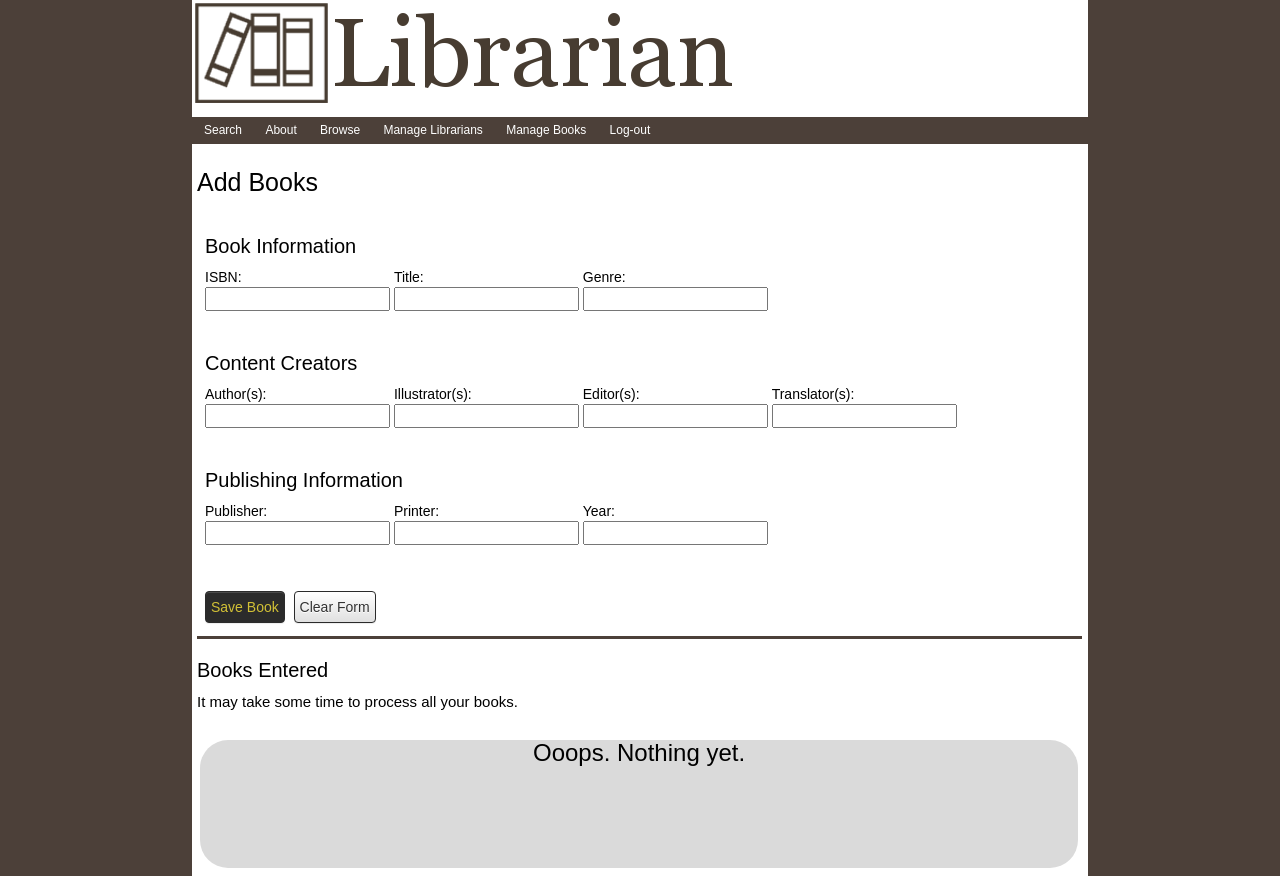
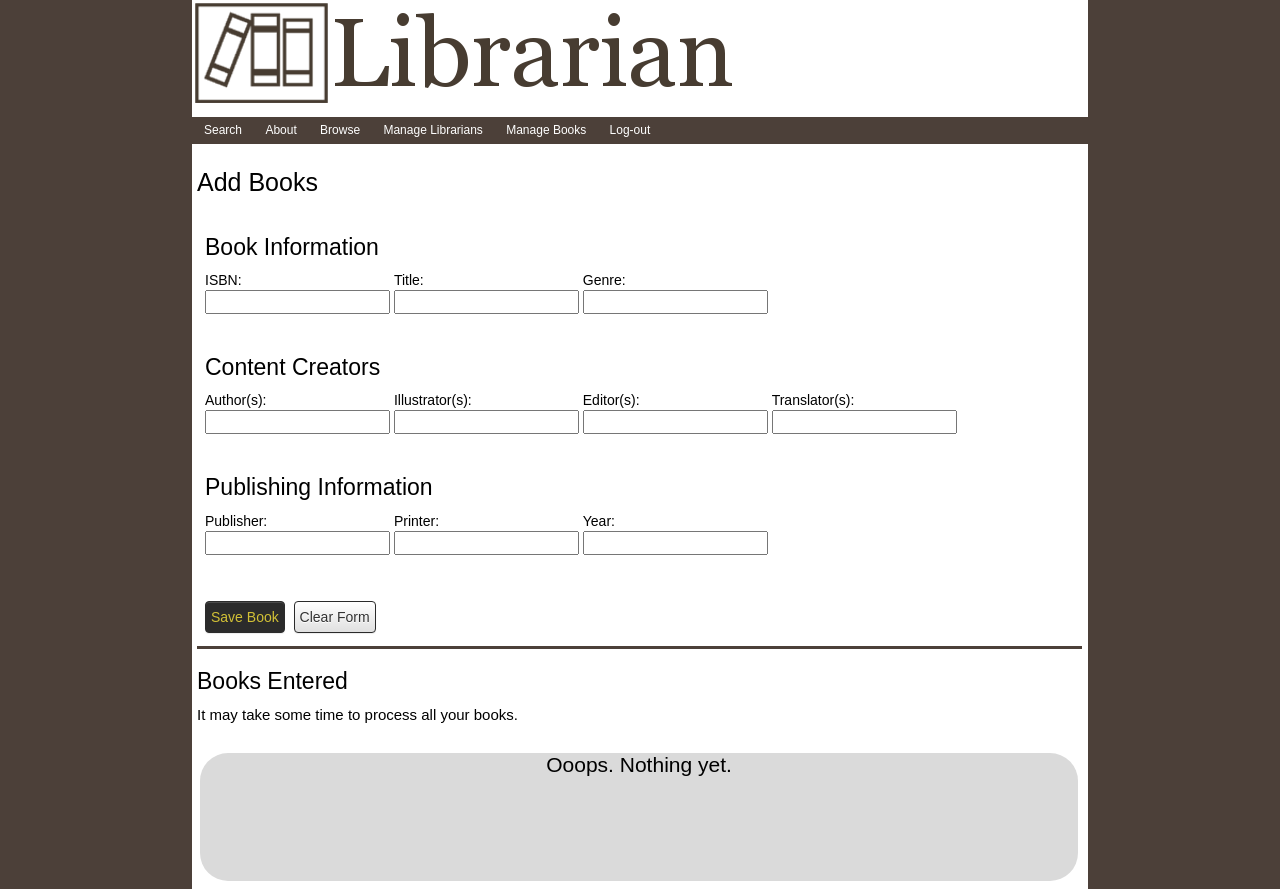
Before and after one commit to skytreader/alexandria, a Flask app: page /books in a window 1280 px wide. Run offline with Flask 2, Linux system fonts and the light colour scheme; a user stored in the database is signed in; tables that the repository leaves empty hold one stand-in row (values such as "Sample post"); some libraries are stand-ins or nearby versions.

Commit message:
Adding librariantheme rule for h3. Fixes #11.
Issue is because bootstrap is defining its own header sizes conflicting with
the header scaling of librariantheme.

```diff
--- a/app/static/styles/librariantheme.css
+++ b/app/static/styles/librariantheme.css
@@ -15,14 +15,14 @@ body {
 
 h1 {
 	font-size: 25px;
-	font-family: Arial, Helvetica, sans-serif;
-	color: #000000;
 }
 
 h2 {
-	font-size: 20px;
-	font-family: Arial, Helvetics, sans-serif;
-	color: #000000;
+	font-size: 23px;
+}
+
+h3 {
+    font-size: 21px;
 }
 
 hr {
```
